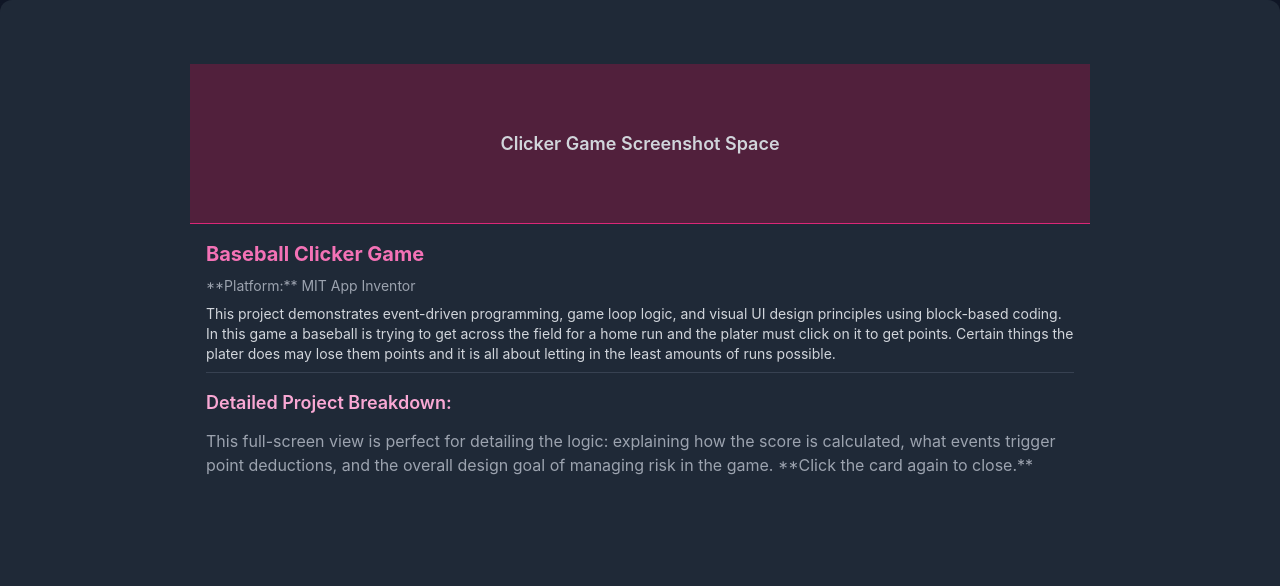
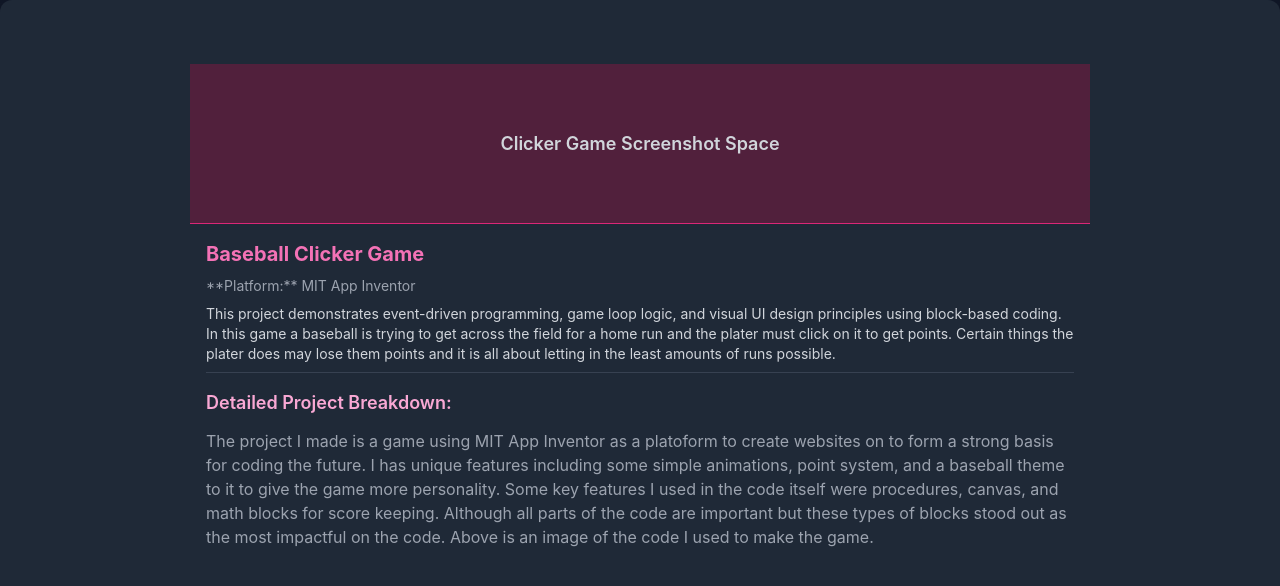
Before and after one commit to Easton-Browner/Computer-Science-Portfolio, a plain HTML site: page index.html in a window 1280 px wide. Both pictures are taken after a click on the element 175 px from the left and 1719 px from the top of the page. Shown: the part 1319-1905 px from the top of the page. Drawn offline with nearby package versions, Linux system fonts and the light colour scheme.

Commit message:
Update index.html

```diff
--- a/index.html
+++ b/index.html
@@ -175,7 +175,7 @@
                                 <!-- Expanded Content Area -->
                                 <div class="expanded-detail hidden pt-4 border-t border-gray-700 mt-4 text-gray-400 space-y-3">
                                     <h5 class="text-lg font-semibold text-pink-300">Detailed Project Breakdown:</h5>
-                                    <p>This full-screen view is perfect for detailing the logic: explaining how the score is calculated, what events trigger point deductions, and the overall design goal of managing risk in the game. **Click the card again to close.**</p>
+                                    <p>The project I made is a game using MIT App Inventor as a platoform to create websites on to form a strong basis for coding the future. I has unique features including some simple animations, point system, and a baseball theme to it to give the game more personality. Some key features I used in the code itself were procedures, canvas, and math blocks for score keeping. Although all parts of the code are important but these types of blocks stood out as the most impactful on the code. Above is an image of the code I used to make the game.
                                 </div>
                             </div>
                         </div>
```
